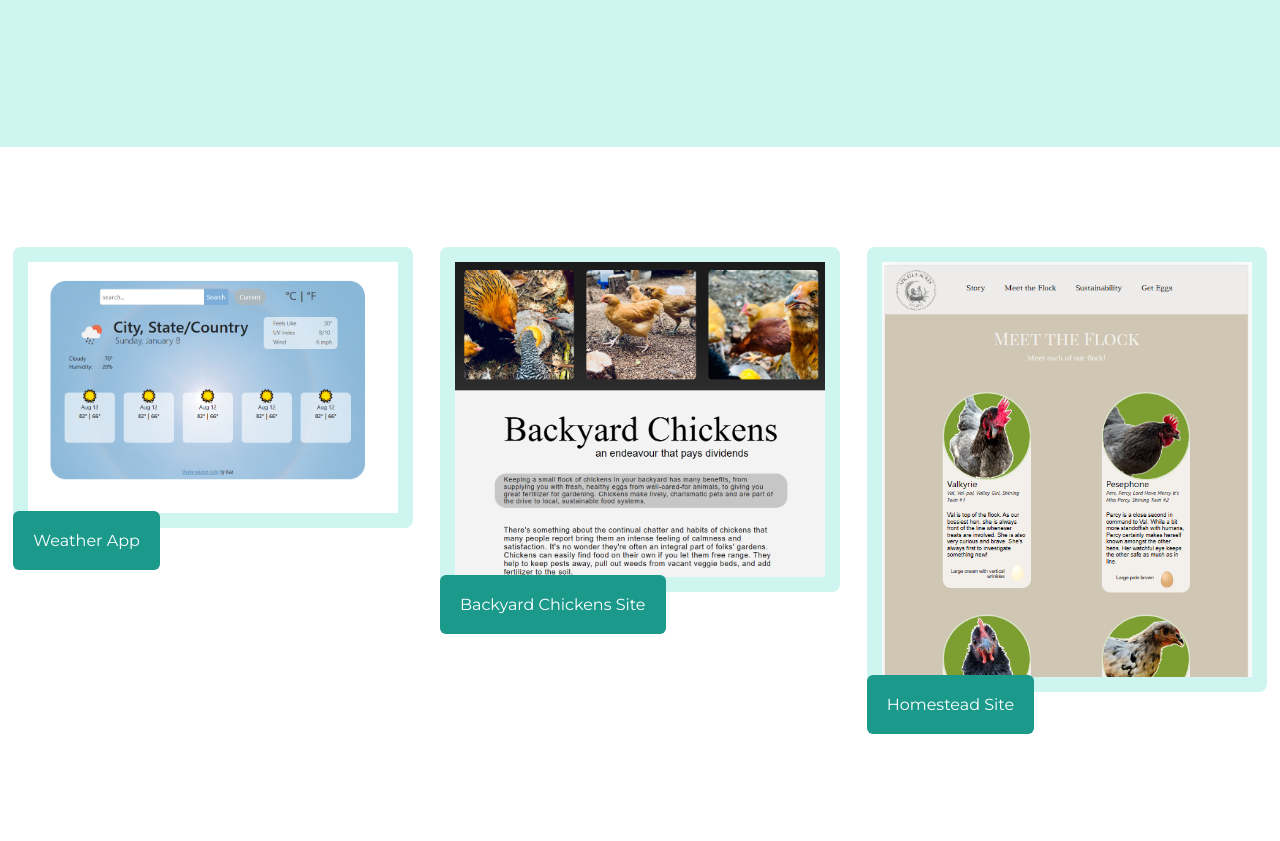
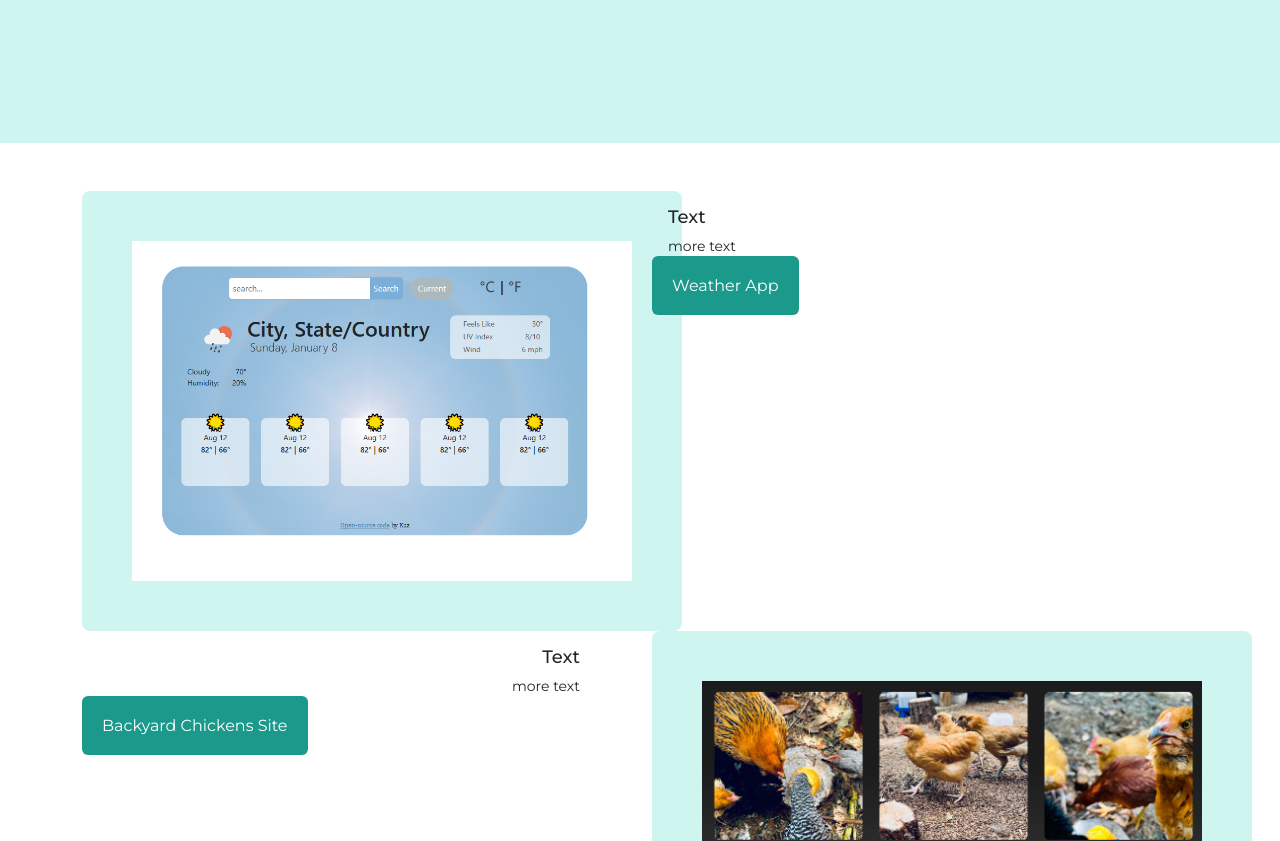
Before and after one commit to cephalophile/programming-portfolio, a plain HTML site: page index.html in a window 1280 px wide. Shown: the part 487-1328 px from the top of the page. Drawn offline with nearby package versions, Linux system fonts and the light colour scheme; a web font is replaced by a local one.

Commit message:
switched to col layout for index

```diff
--- a/index.html
+++ b/index.html
@@ -41,7 +41,7 @@
 
       <!-- HERO -->
 
-      <div class="hero">
+      <div class="hero mb-5">
         <div class="titleBox rounded-5">
           <h2 class="mb-1 ms-5 left">Hey there, I'm</h2>
           <h1>Chelsea Apicella</h1>
@@ -51,25 +51,46 @@
     </div>
 
         <!--Projects-->
-        <div class="projects">
-
-            <div class="projectBlock">
+        <div class="container">
+          <div class="row">
+            <div class="col-sm-6">
                 <img class="projectPic rounded-3" src="/images/weatherapp.PNG">
-                <br>
+            </div>
+            <div class="col-sm-6">
+              <div class="projectDescription ms-3 mt-3">
+                <h2>Text</h2>
+                <p>more text</p>
+              </div>
               <a class="homepageProjectLink rounded-2" href="https://sunny-pixie-132311.netlify.app/">Weather App</a>
             </div>
-            <div class="projectBlock">
-                <img class="projectPic rounded-3" src="/images/backyardchickenssite.PNG">
-                <br>
+          </div>
+          <div class="row">
+            <div class="col-sm-6">
+              <div class="projectDescription right me-5 mt-3">
+                <h2>Text</h2>
+                <p>more text</p>
+              </div>
               <a class="homepageProjectLink rounded-2" href="https://www.shecodes.io/workshops/shecodes-basics-ed6644ab-b60b-4935-b8ba-897eb4b8d4e8/projects/1024470">Backyard Chickens Site</a>
             </div>
-            <div class="projectBlock">
+            <div class="col-sm-6">
+              <img class="projectPic rounded-3" src="/images/backyardchickenssite.PNG">
+            </div>
+          </div>
+          <div class="row">
+            <div class="col-sm-6">
               <img class="projectPic rounded-3" src="/images/apicellaacres.PNG">
-                <br>
+            </div>
+            <div class="col-sm-6">
+              <div class="projectDescription ms-3 mt-3">
+                <h2>Text</h2>
+                <p>more text</p>
+              </div>
               <a class="homepageProjectLink rounded-2" href="https://apicellaacres.com/">Homestead Site</a>
             </div>
+          </div>
+        </div>
 
-    </div>
+
     <!-- SOCIAL LINKS -->
 <div class="socialLinks">
     <i class="fa-brands fa-linkedin"></i>
--- a/styles/styles.css
+++ b/styles/styles.css
@@ -35,6 +35,9 @@ ul{
     list-style: none;
 }
 
+/*--
+HERO
+--*/
 .hero{
     padding: 100px 0px 50px 0px;
     background-color: var(--secondary-color);
@@ -55,7 +58,7 @@ ul{
     padding: 20px;
     color: var(--bg-color);
     background-color: var(--pop-color);
-    border: 2px solid var(--pop-color);
+    border: 0px;
     max-width: 400px;
     display: block;
     margin: 50px auto 100px auto;
@@ -63,23 +66,19 @@ ul{
 }
 
 .heroButton:hover{
-    color: var(--pop-color);
-    background-color: var(--bg-color-light);
-    border: 2px solid var(--pop-color);
+    color: var(--bg-color);
+    background-color: rgb(255, 208, 108);
+    border: 0px solid var(--pop-color);
 }
 
-.projects{
-    display: flex;
-    flex-wrap: wrap;
-    justify-content: space-around;
-    margin: 100px auto;
-}
 
+/*--
+Project Links
+--*/
 .projectPic{
     background-color: var(--secondary-color);
     padding: 50px;
-    max-width: 400px;
-    padding: 15px;
+    max-width: 600px;
 }
 
 .homepageProjectLink{
@@ -95,7 +94,9 @@ ul{
 }
 
 
-
+/*--
+Footer
+--*/
 .socialLinks{
     display: flex;
     justify-content: center;
```
Lines whose indentation alone changed are shown as unchanged.
